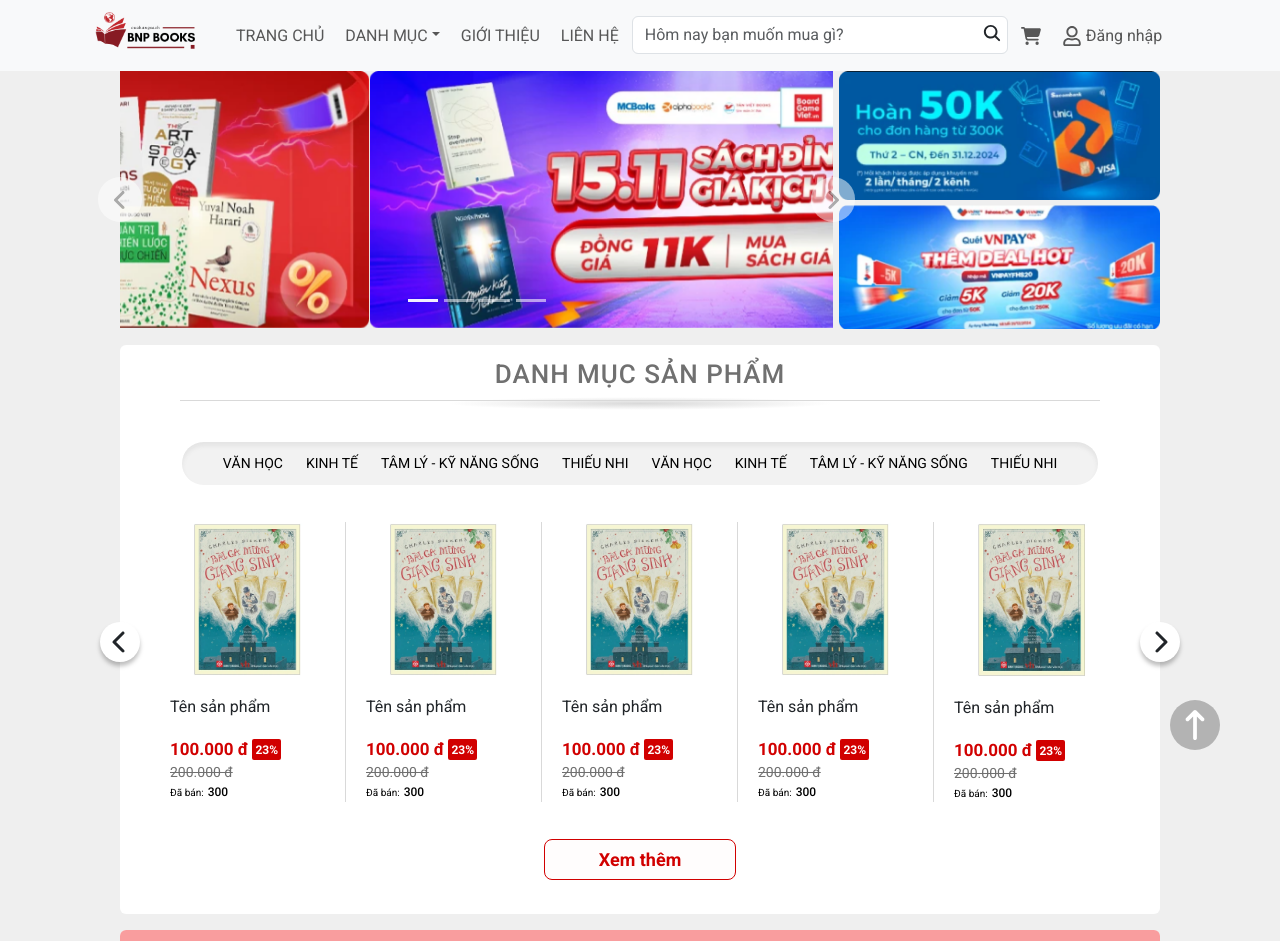
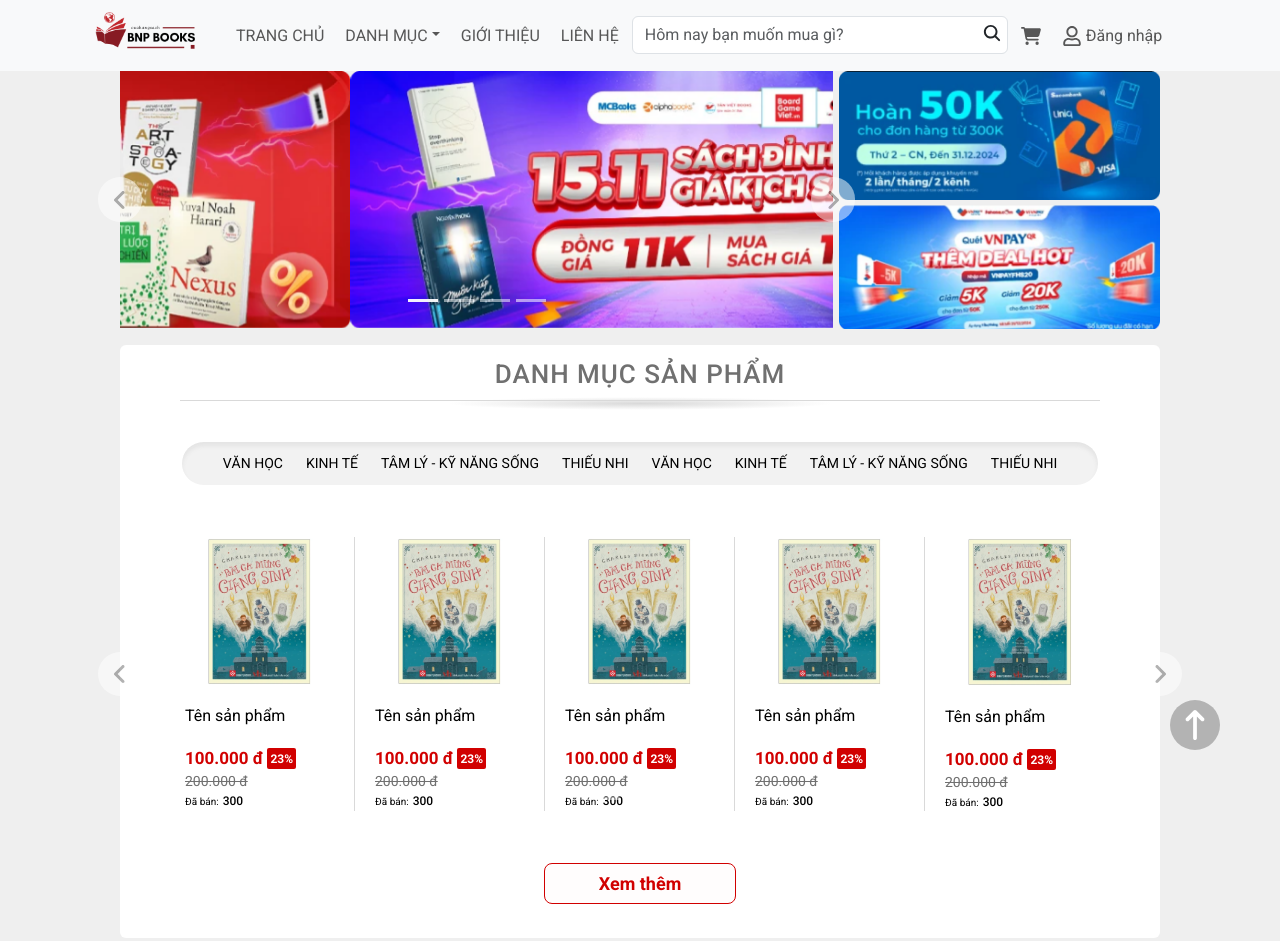
Before and after one commit to Foxie2003/fe-book-store, a Next.js app: page /user in a window 1280 px wide. Shown: the top 941 px of the page. Built offline with nearby package versions, Linux system fonts and the light colour scheme.

Commit message:
Add product carousel, navigation between pages

```diff
--- a/src/app/user/page.tsx
+++ b/src/app/user/page.tsx
@@ -3,7 +3,9 @@ import Section from "@/components/user/homePage/section";
 import SectionNav from "@/components/user/homePage/sectionNav";
 import ProductCol from "@/components/user/product/productCol";
 import ProductRow from "@/components/user/product/productRow";
-import HomePageStyle from "@/styles/user/user.homepage.module.css";
+import HomePageStyle from "@/styles/user/user.homePage.module.css";
+import ProductStyle from "@/styles/user/user.product.module.css";
+
 import {
   FaAngleLeft,
   FaAngleRight,
@@ -22,6 +24,7 @@ function HomePage() {
       <div className={HomePageStyle["carousels-container"]}>
         <div className={HomePageStyle["carousels-left"]}>
           <Carousel
+            className={HomePageStyle["carousels-left-inner"]}
             interval={1000}
             touch={true}
             prevIcon={
@@ -108,12 +111,57 @@ function HomePage() {
         />
 
         {/* Section Body */}
-        <ProductRow
+        {/* <ProductRow
           productsRow={1}
           productsTest={5}
           showArrow={true}
           showMore={true}
-        />
+        /> */}
+        <Carousel
+          className={HomePageStyle["carousels-left-inner"]}
+          touch={true}
+          prevIcon={
+            <div className={HomePageStyle["carousels-back-button"]}>
+              <FaAngleLeft size={24} color="rgba(0, 0, 0, 0.6)" />
+            </div>
+          }
+          nextIcon={
+            <div className={HomePageStyle["carousels-next-button"]}>
+              <FaAngleRight size={24} color="rgba(0, 0, 0, 0.6)" />
+            </div>
+          }
+        >
+          <Carousel.Item>
+            <ProductRow
+              productsRow={1}
+              productsTest={5}
+              showArrow={false}
+              showMore={false}
+              showPage={false}
+            />
+          </Carousel.Item>
+          <Carousel.Item>
+            <ProductRow
+              productsRow={1}
+              productsTest={5}
+              showArrow={false}
+              showMore={false}
+              showPage={false}
+            />
+          </Carousel.Item>
+          <Carousel.Item>
+            <ProductRow
+              productsRow={1}
+              productsTest={5}
+              showArrow={false}
+              showMore={false}
+              showPage={false}
+            />
+          </Carousel.Item>
+        </Carousel>
+        <div className={ProductStyle["product-row-showMore-button"]}>
+          Xem thêm
+        </div>
       </Section>
 
       {/* Section xu hướng mua sắm */}
@@ -130,6 +178,7 @@ function HomePage() {
           productsTest={5}
           showArrow={false}
           showMore={true}
+          showPage={false}
         />
       </Section>
 
--- a/src/components/user/cart/cart.tsx
+++ b/src/components/user/cart/cart.tsx
@@ -4,6 +4,7 @@ import Form from "react-bootstrap/Form";
 import { FaAngleRight, FaMinus, FaPlus } from "react-icons/fa6";
 import { BiSolidTrash } from "react-icons/bi";
 import { AiOutlineExclamationCircle } from "react-icons/ai";
+import Link from "next/link";
 
 function Cart() {
   return (
@@ -251,7 +252,9 @@ function Cart() {
               </div>
             </div>
           </div>
-          <div className={CartStyle["cart-right-pay-button"]}>Thanh toán</div>
+          <Link href={"/user/payment"} style={{ textDecoration: "none" }}>
+            <div className={CartStyle["cart-right-pay-button"]}>Thanh toán</div>
+          </Link>
         </div>
       </div>
     </div>
--- a/src/components/user/product/product.tsx
+++ b/src/components/user/product/product.tsx
@@ -1,9 +1,13 @@
 import ProductStyle from "@/styles/user/user.product.module.css";
 import Image from "next/image";
+import Link from "next/link";
 
 function Product() {
   return (
-    <div className={ProductStyle["product-container"]}>
+    <Link
+      href={"/user/productDetails"}
+      className={ProductStyle["product-container"]}
+    >
       <Image
         src={"/bai-ca-mung-giang-sinh.png"}
         layout="responsive"
@@ -22,7 +26,7 @@ function Product() {
         <div className={ProductStyle["product-sold-text"]}>Đã bán: </div>
         <div className={ProductStyle["product-sold-number"]}>300</div>
       </div>
-    </div>
+    </Link>
   );
 }
 
--- a/src/components/user/product/productRow.tsx
+++ b/src/components/user/product/productRow.tsx
@@ -25,6 +25,7 @@ function ProductRow({
       {Array.from({ length: productsRow }, (_, i) => (
         <>
           <div
+            key={i}
             style={{
               padding: showMore || showPage ? 0 : 15,
               marginBottom: productsRow > 1 && i != productsRow - 1 ? 30 : 0,
--- a/src/components/user/user.header.tsx
+++ b/src/components/user/user.header.tsx
@@ -17,7 +17,7 @@ function UserHeader() {
   return (
     <Navbar expand="lg" className="bg-body-tertiary">
       <Container>
-        <Navbar.Brand href="#home">
+        <Navbar.Brand href="/user">
           <Image
             src="/logo.png"
             width="130"
@@ -29,7 +29,7 @@ function UserHeader() {
         <Navbar.Toggle aria-controls="basic-navbar-nav" />
         <Navbar.Collapse id="basic-navbar-nav">
           <Nav className="me-auto" style={{ gap: 5 }}>
-            <Nav.Link href="#home">TRANG CHỦ</Nav.Link>
+            <Nav.Link href="/user">TRANG CHỦ</Nav.Link>
             <NavDropdown title="DANH MỤC" id="basic-nav-dropdown">
               <NavDropdown.Item href="#action/3.1">Action</NavDropdown.Item>
               <NavDropdown.Item href="#action/3.2">
@@ -58,10 +58,10 @@ function UserHeader() {
                 </Col>
               </Row>
             </Form>
-            <Nav.Link href="#link">
+            <Nav.Link href="/user/cart">
               <FaCartShopping size={20} />
             </Nav.Link>
-            <Nav.Link href="#link">
+            <Nav.Link href="/auth/login">
               <FaRegUser size={20} /> Đăng nhập
             </Nav.Link>
           </Nav>
--- a/src/styles/user/user.cart.module.css
+++ b/src/styles/user/user.cart.module.css
@@ -371,6 +371,9 @@
   font-weight: 500;
 }
 
+.cart-right-pay-button a {
+  text-decoration: none;
+}
 .cart-right-pay-button {
   border-radius: 5px;
   padding: 10px 0;
--- a/src/styles/user/user.homePage.module.css
+++ b/src/styles/user/user.homePage.module.css
@@ -21,7 +21,7 @@
 }
 
 .carousels-left {
-  width: 69%;
+  width: 69%; /* Nice */
   height: 100%;
 }
 
--- a/src/styles/user/user.product.module.css
+++ b/src/styles/user/user.product.module.css
@@ -6,6 +6,8 @@
   width: 20%;
   display: flex;
   flex-direction: column;
+  text-decoration: none;
+  color: #000;
 }
 
 .product-container:nth-child(5n) {
```
Also changed, not shown: src/components/user/payment/billInfo.tsx (+7 -1 lines).
